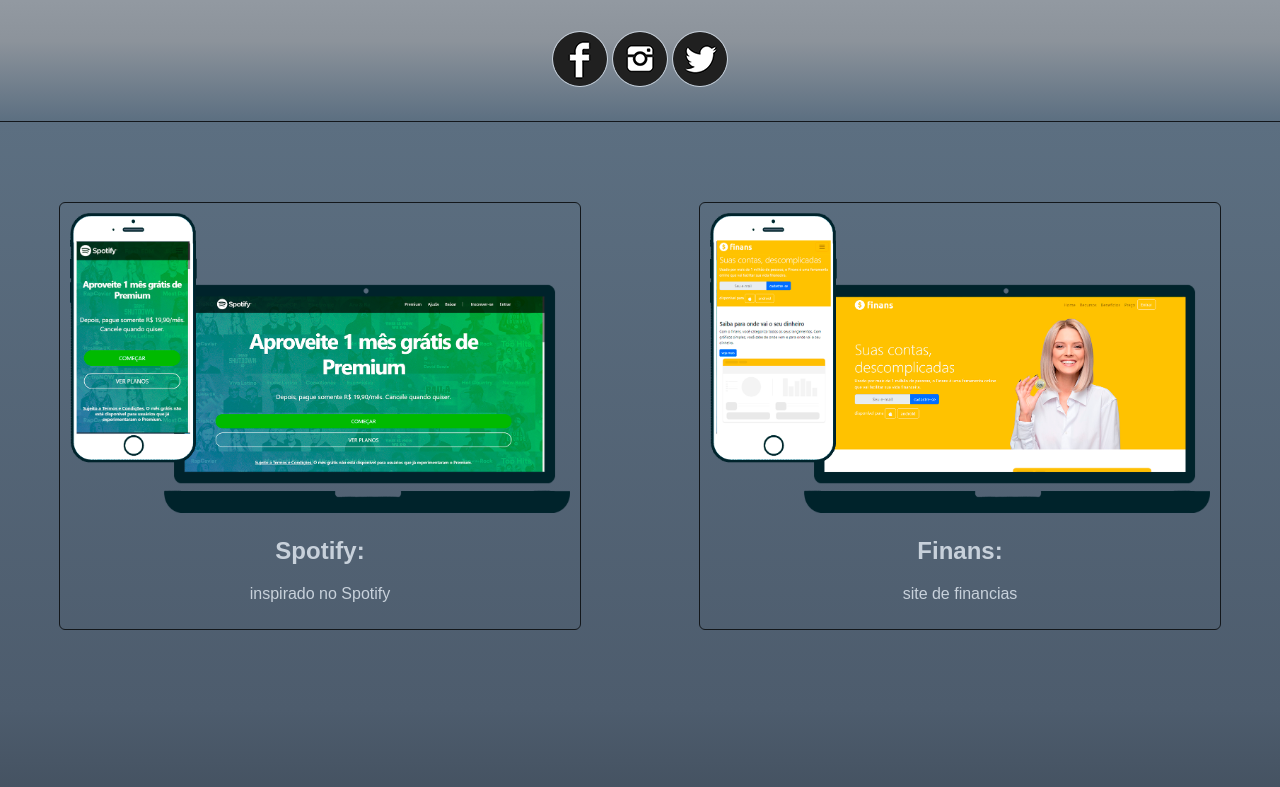
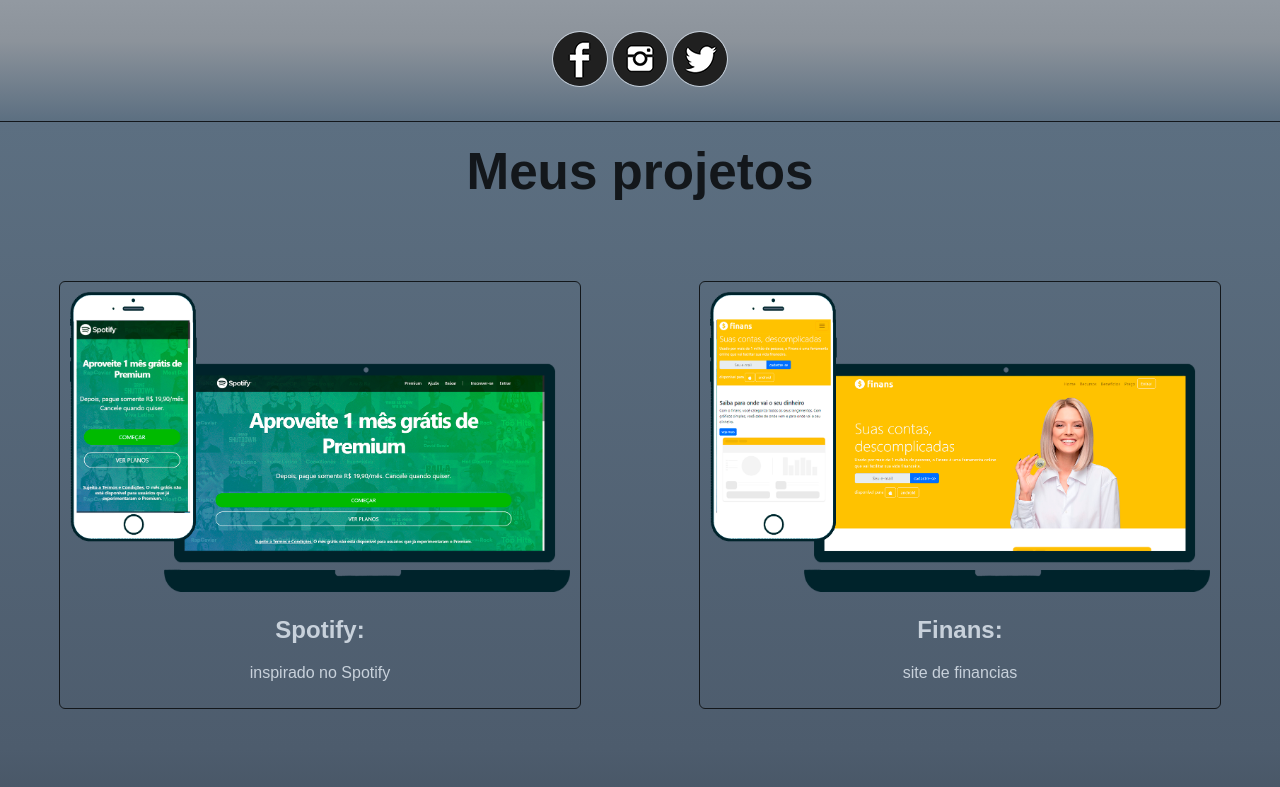
Before and after one commit to zer0-m3ia/portifolio, a plain HTML site: page index.html in a window 1280 px wide. Shown: the part 920-1707 px from the top of the page. Drawn offline with Linux system fonts and the light colour scheme.

Commit message:
titulo principal para o projeto correcao do footer

```diff
--- a/estilo.css
+++ b/estilo.css
@@ -109,8 +109,17 @@
 /*-- inicio fundo 3 --*/
 .fundo-3 {
     background: linear-gradient(#5c6f81, #4d5c6d, #13171b);
+}
+.tabela-projetos {
     display: grid;
     grid-template-columns: repeat(2, 1fr);
+}
+.fundo-3 h1 {
+    margin: 0 auto;
+    padding-top: 20px;
+    text-align: center;
+    color: #13171b;
+    font-size: clamp( 2rem, 4vw, 6rem);
 }
 .fundo-3 a {
     text-decoration: none;
@@ -121,7 +130,7 @@
     max-width: 100%;
     height: auto;
 }
-.fundo-3 > * {
+.tabela-projetos > * {
     margin: 80px auto;
     padding: 10px;
     border: 1px solid #13171b;
@@ -129,7 +138,7 @@
     text-align: center;
 }
 
-.fundo-3 div:hover {
+.fundo-3 .tabela-projetos > *:hover {
     border: 1px solid #a200ff;
 }
 /*-- final fundo 3 --*/
@@ -145,7 +154,6 @@
     font-size: clamp( 1rem, 2vw, 2rem);
     color: #989fa7;
     margin-top: 0;
-    padding-left: 50px;
 }
 footer li {
     list-style: none;
@@ -163,7 +171,7 @@
     padding: 5px;
 }
 .contato {
-    padding: 0 0 50px 50px;
+    padding: 0 0 50px 0;
 }
 .contato li {
     padding: 5px 0;
--- a/index.html
+++ b/index.html
@@ -33,6 +33,11 @@
     </div>
     <div class="fundo-3">
         <div>
+            <h1>Meus projetos</h1>
+        </div>
+
+        <div class="tabela-projetos">
+            <div>
                 <a href="projetos\copia-do-spotify\premium.html">
                     <img src="imagens\spotify-smartphone-notebook.png" width="500px">
                     <h2>Spotify:</h2>
@@ -53,6 +58,8 @@
                     <p>site usando o efeito Paralax</p>
                 </a>
             </div>
+        </div>
+
     </div>
     <footer>
         <div>
```
Lines whose indentation alone changed are shown as unchanged.
